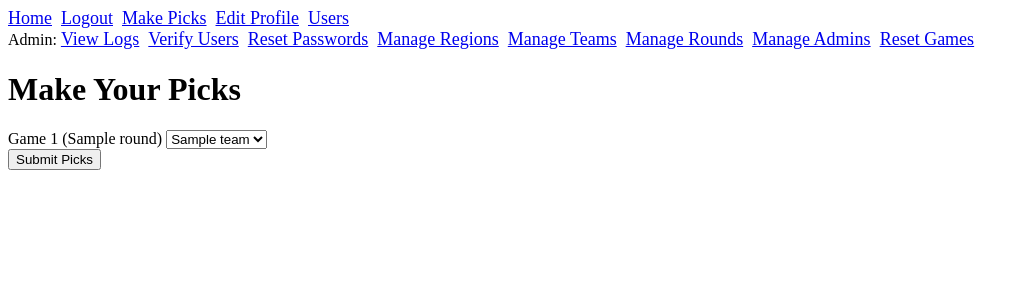
After one commit to gmichnikov/madness, a Flask app: page /make_picks in a window 1280 px wide. The commit adds this page. Shown: the top 300 px of the page, without its empty margins (0-1029 px from the left). Run offline with Flask 3, Linux system fonts and the light colour scheme; a user stored in the database is signed in; tables that the repository leaves empty hold one stand-in row (values such as "Sample post"); parts of the project's set-up code (start-up, migrations or seed data) failed here and were passed over.

Commit message:
Add Pick model and initial page where user can set or unset picks

```diff
--- a/app/routes.py
+++ b/app/routes.py
@@ -1,6 +1,6 @@
 from flask import render_template, redirect, url_for, flash, request
 from app import app, db
-from app.models import User, Region, Team, Round, LogEntry, Game
+from app.models import User, Region, Team, Round, LogEntry, Game, Pick
 from flask_login import login_user, logout_user, login_required, current_user, LoginManager
 from app.forms import RegistrationForm, LoginForm, AdminPasswordResetForm, ManageRegionsForm, ManageTeamsForm, ManageRoundsForm, AdminStatusForm, EditProfileForm
 from functools import wraps
@@ -345,3 +345,35 @@ def repopulate_game_table():
             if row[1]:
                 game.winner_goes_to_game_id = int(row[1])
         db.session.commit()
+
+@app.route('/make_picks', methods=['GET', 'POST'])
+@login_required
+def make_picks():
+    games = Game.query.order_by(Game.id).all()
+    teams = Team.query.all()
+    rounds = {round.id: round.name for round in Round.query.all()}
+    user_picks = {pick.game_id: pick.team_id for pick in current_user.picks}
+
+    if request.method == 'POST':
+        for game in games:
+            selected_team_id = request.form.get(f'game{game.id}')
+            if selected_team_id:
+                selected_team_id = int(selected_team_id)
+                pick = Pick.query.filter_by(user_id=current_user.id, game_id=game.id).first()
+
+                if pick:
+                    # Update the existing pick
+                    pick.team_id = selected_team_id
+                else:
+                    # Create a new pick
+                    pick = Pick(user_id=current_user.id, game_id=game.id, team_id=selected_team_id)
+                    db.session.add(pick)
+            else:
+                # Delete existing pick if it exists
+                Pick.query.filter_by(user_id=current_user.id, game_id=game.id).delete()
+
+        db.session.commit()
+        flash('Your picks have been saved.')
+        return redirect(url_for('make_picks'))
+
+    return render_template('make_picks.html', games=games, teams=teams, rounds=rounds, user_picks=user_picks)
--- a/app/templates/base.html
+++ b/app/templates/base.html
@@ -14,6 +14,7 @@
                 <a href="{{ url_for('register') }}">Register</a>
             {% else %}
                 <a href="{{ url_for('logout') }}">Logout</a>
+                <a href="{{ url_for('make_picks') }}">Make Picks</a>
                 <a href="{{ url_for('user_profile', user_id=current_user.id) }}">Edit Profile</a>
                 <a href="{{ url_for('users') }}">Users</a>
                 {% if current_user.is_admin %}
--- /dev/null
+++ b/app/templates/make_picks.html
@@ -0,0 +1,20 @@
+{% extends 'base.html' %}
+{% block content %}
+    <h1>Make Your Picks</h1>
+    <form method="post">
+        {% for game in games %}
+            <div>
+                <label for="game{{ game.id }}">Game {{ game.id }} ({{ rounds[game.round_id] }})</label>
+                <select name="game{{ game.id }}" id="game{{ game.id }}">
+                    <option value=""></option>
+                    {% for team in teams %}
+                        <option value="{{ team.id }}" {% if user_picks.get(game.id) == team.id %} selected {% endif %}>
+                            {{ team.name }}
+                        </option>
+                    {% endfor %}
+                </select>
+            </div>
+        {% endfor %}
+        <input type="submit" value="Submit Picks">
+    </form>
+{% endblock %}
```
Also changed, not shown: app/models.py (+14 -0 lines), migrations/versions/de5ca902ebb1_added_pick_model.py (added, +37 -0 lines).
